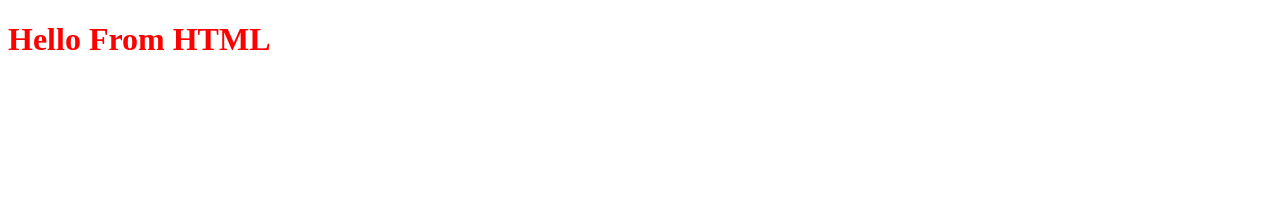
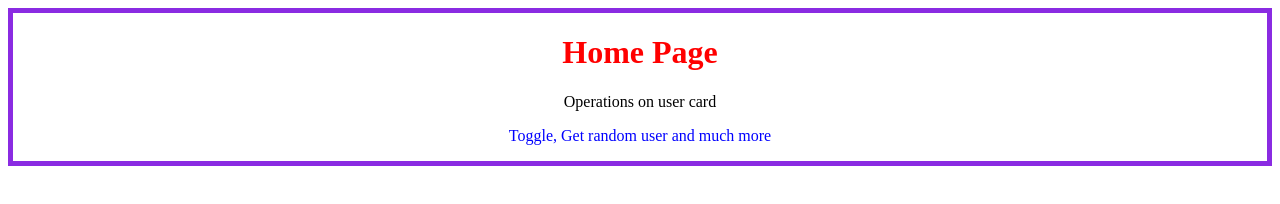
Before and after one commit to Rithvika615/auto-suggest, a website: page frontend/index.html in a window 1280 px wide. Drawn offline with Linux system fonts and the light colour scheme.

Commit message:
updated color

```diff
--- a/frontend/index.css
+++ b/frontend/index.css
@@ -1,3 +1,20 @@
 h1{
     color : red;
 }
+
+  #home-intro{
+    text-align:center;
+    /*border: 3px;
+    border-color: black;
+    border-style: solid;*/
+
+    border: 5px solid blueviolet;
+}
+
+#home-intro:hover{
+    background-color:lightcoral;
+}
+
+#p2{
+    color:blue;
+}
--- a/frontend/index.html
+++ b/frontend/index.html
@@ -7,7 +7,11 @@
     <link rel="stylesheet" href="index.css">
 </head>
 <body>
-    <h1> Hello From HTML</h1>
+    <div id="home-intro">
+    <h1> Home Page</h1>
+    <p id="p1">Operations on user card</p>
+    <p id="p2">Toggle, Get random user and much more</p>
+    </div>
     <script src="index.js"></script>
 
 </body>
```
